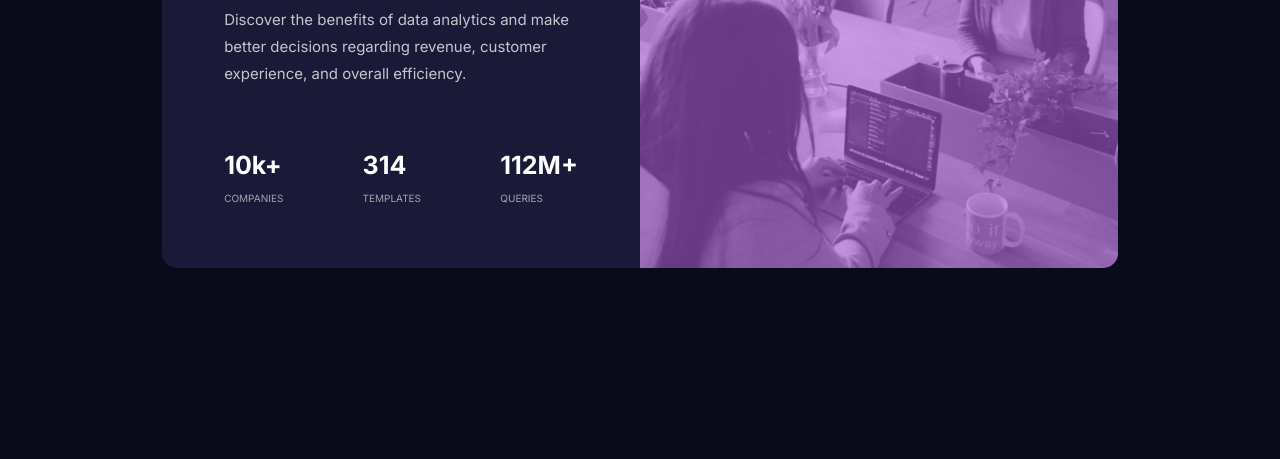
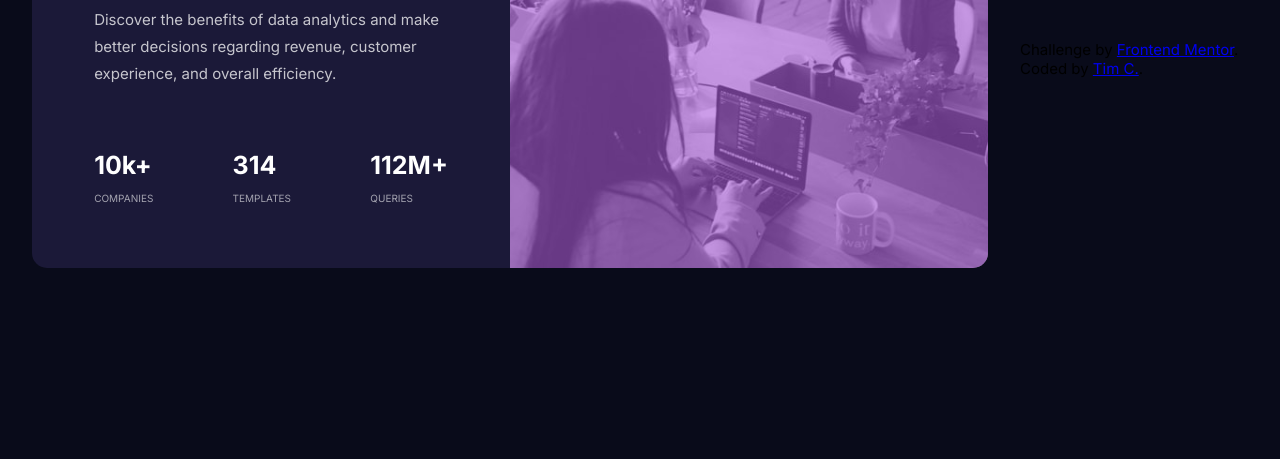
Before and after one commit to TimCS50/spc, a plain HTML site: page index.html in a window 1280 px wide. Shown: the part 341-800 px from the top of the page. Drawn offline with Linux system fonts and the light colour scheme.

Commit message:
Update index.html

```diff
--- a/index.html
+++ b/index.html
@@ -4,8 +4,8 @@
 <head>
   <meta charset="UTF-8" />
   <meta name="viewport" content="width=device-width, initial-scale=1.0" />
-  <link rel="stylesheet" href="/CSS/styles.css" />
-  <link rel="icon" type="image/png" sizes="32x32" href="./images/favicon-32x32.png" />
+  <link rel="stylesheet" href="CSS/styles.css" />
+  <link rel="icon" type="image/png" sizes="32x32" href="images/favicon-32x32.png" />
   <link href="https://fonts.googleapis.com/css2?family=Inter:wght@400;700&family=Lexend+Deca&display=swap"
     rel="stylesheet">
   <title>Frontend Mentor | Stats preview card component</title>
@@ -36,16 +36,16 @@
         </div>
       </div>
       <div class="img-component">
-        <img src="/images/image-header-desktop.jpg" alt="desktop-img">
+        <img src="images/image-header-desktop.jpg" alt="desktop-img">
       </div>
     </div>
   </div>
 
-  <!--<div class="attribution">
+   <div class="attribution">
     Challenge by <a href="https://www.frontendmentor.io?ref=challenge" target="_blank">Frontend Mentor</a>.
-    Coded by <a href="mailto:timisme@gmail.com">Your Name Here</a>.
+    Coded by <a href="mailto:timisme@gmail.com">Tim C.</a>.
   </div>
-  -->
+
 </body>
 
 </html>
```
